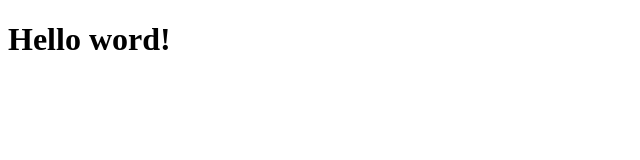
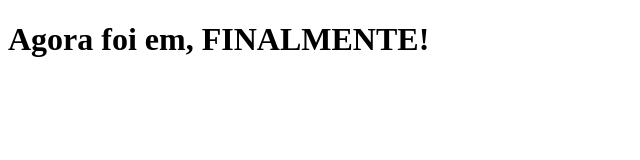
Before and after one commit to JoaoPedroSaraivaDrummond/teste_aula, a plain HTML site: page index.html in a window 1280 px wide. Shown: the whole page, without its empty margins (0-640 px from the left). Drawn offline with Linux system fonts and the light colour scheme.

Commit message:
trocando de nome

```diff
--- a/index.html
+++ b/index.html
@@ -6,6 +6,6 @@
     <title>Testando site</title>
 </head>
 <body>
-    <h1>Hello word!</h1>
+    <h1>Agora foi em, FINALMENTE!</h1>
 </body>
 </html>
```
